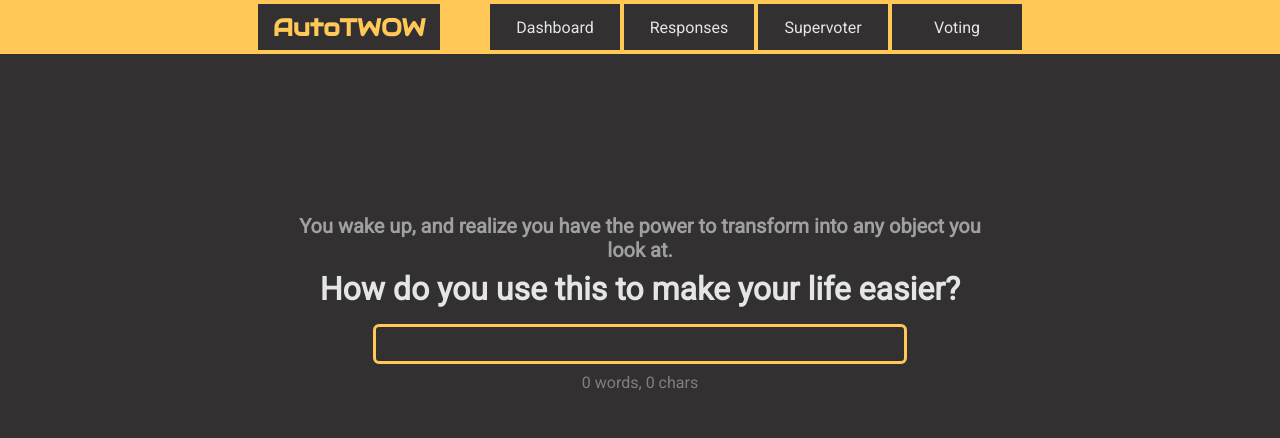
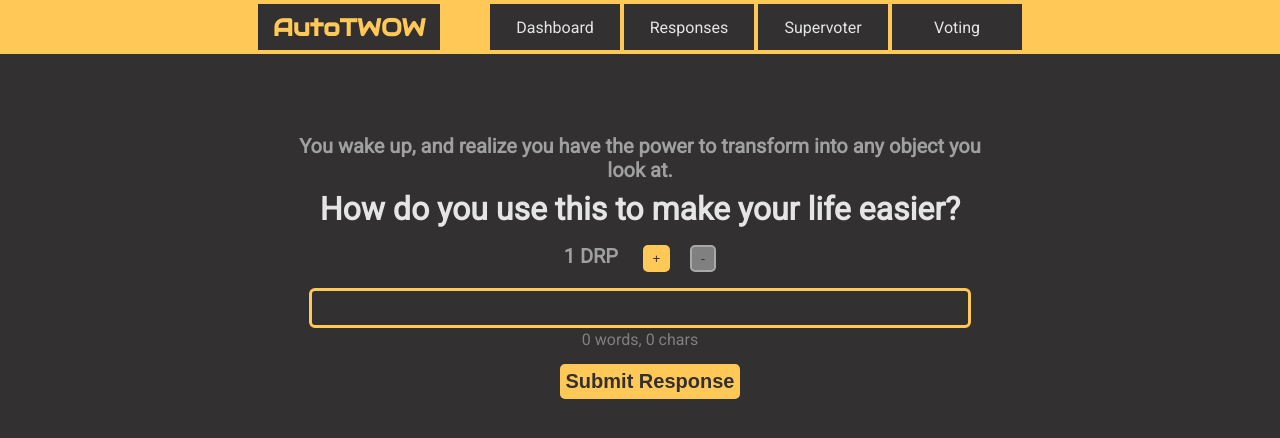
Before and after one commit to 1aryanpro/AutoTwow, a Nuxt app: page /responding in a window 1280 px wide. Shown: the top 438 px of the page. Built offline with nearby package versions, Linux system fonts and the light colour scheme.

Commit message:
feature/response-page (#7)
* add DRP buttons

* added multi-response support

```diff
--- a/pages/responding.vue
+++ b/pages/responding.vue
@@ -1,18 +1,28 @@
-<script lang="ts">
+<script>
 import Vue from 'vue';
 export default Vue.extend({
   data() {
     return {
-      response: '',
+      responses: [''],
+      respCount: 1,
+      drpCount: 1,
     };
   },
   methods: {
-    wordCount() {
-      let s = this.response;
+    wordCount(s) {
       s = s.replace(/(^\s*)|(\s*$)/gi, ''); //exclude  start and end white-space
       s = s.replace(/[ ]{2,}/gi, ' '); //2 or more space to 1
       s = s.replace(/\n /, '\n'); // exclude newline with a start spacing
       return s.split(' ').filter((str) => str != '').length;
+    },
+    addResp() {
+      if (this.respCount == this.responses.length) this.responses.push('');
+      this.respCount++;
+      this.drpCount--;
+    },
+    remResp() {
+      if (this.respCount > 1) this.respCount--;
+      this.drpCount++;
     },
   },
 });
@@ -25,16 +35,42 @@ export default Vue.extend({
       you look at.
     </h3>
     <h1>How do you use this to make your life easier?</h1>
-    <!-- <input type="textarea" /> -->
-    <textarea
-      v-model="response"
-      name="response"
-      id="response"
-      cols="30"
-      rows="1"
-      wrap="soft"
-    ></textarea>
-    <p>{{ wordCount() }} words, {{ response.length }} chars</p>
+
+    <h3 :class="$style.drp">
+      {{ drpCount }} DRP{{ drpCount == 1 ? '' : 's' }}
+    </h3>
+    <button
+      @click="addResp()"
+      :disabled="drpCount == 0"
+      :class="drpCount == 0 ? $style.disabled : undefined"
+    >
+      +
+    </button>
+    <button
+      @click="remResp()"
+      :disabled="respCount == 1"
+      :class="respCount == 1 ? $style.disabled : undefined"
+    >
+      -
+    </button>
+
+    <div
+      :class="$style.resp"
+      v-for="(resp, i) in responses.slice(0, respCount)"
+      :key="i"
+    >
+      <textarea
+        v-model="responses[i]"
+        cols="30"
+        rows="1"
+        wrap="soft"
+      ></textarea>
+      <p>{{ wordCount(resp) }} words, {{ resp.length }} chars</p>
+    </div>
+
+    <button :class="$style.submit">
+      Submit Response{{ respCount == 1 ? '' : 's' }}
+    </button>
   </div>
 </template>
 
@@ -44,10 +80,11 @@ export default Vue.extend({
   margin: auto;
   align-items: center;
   text-align: center;
+  padding-top: 10vh;
+  padding-bottom: 15vh;
 }
 
 h3 {
-  margin-top: 20vh;
   font-size: 1.25rem;
   color: #a0a0a0;
 }
@@ -55,15 +92,55 @@ h3 {
 h1 {
   margin-top: 1vh;
   font-size: 2rem;
+  margin-bottom: 2vh;
+}
+
+.drp {
+  display: inline;
+}
+
+button {
+  width: 2em;
+  height: 2em;
+  background: var(--tertiary);
+  border: 2px solid var(--tertiary);
+  border-radius: 5px;
+  margin-left: 20px;
+  cursor: pointer;
+  color: var(--dark);
+}
+
+button:active {
+  background: var(--dark);
+  color: var(--light);
+}
+
+button.disabled {
+  background: grey;
+  color: var(--dark);
+  border: 2px solid darkgray;
+}
+
+button.submit {
+  width: auto;
+  height: auto;
+  padding: 4px;
+  margin-top: 15px;
+  font-size: 1.25em;
+  font-weight: bold;
+}
+
+.resp {
 }
 
 textarea {
-  width: 40vw;
+  width: 50vw;
   height: auto;
+  display: block;
   padding: 8px;
   font-size: 1rem;
   border: 3px solid var(--tertiary);
-  margin-top: 2vh;
+  margin: 2vh auto 2px auto;
   border-radius: 6px;
   background-color: var(--dark);
   color: var(--light);
@@ -72,7 +149,7 @@ textarea {
 }
 
 p {
-  margin-top: 5px;
   color: #808080;
+  display: inline;
 }
 </style>
```
